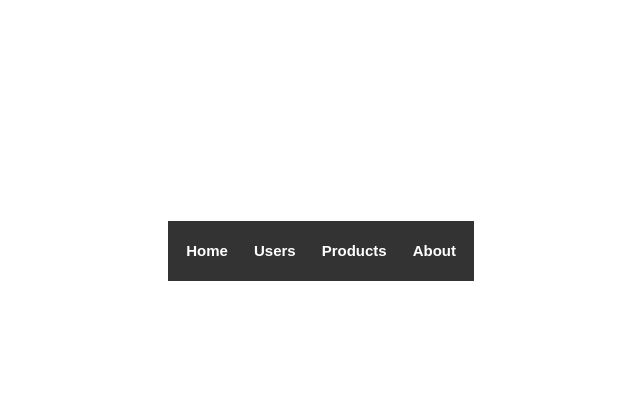
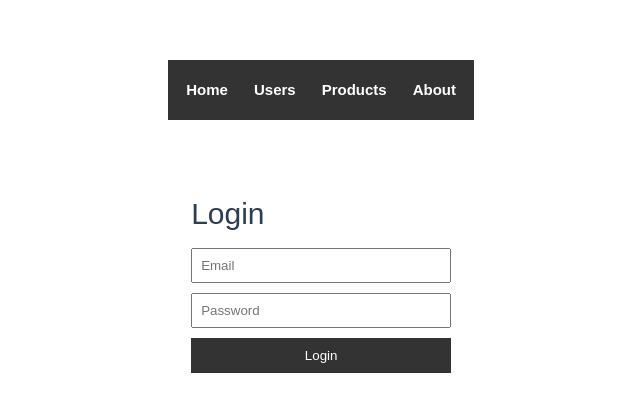
Before and after one commit to erenzirekbilek/Manufacturing-ERP-System, a Vue app in the folder frontend/: page /login in a window 1280 px wide. Shown: the part 149-560 px from the top of the page, without its empty margins (166-806 px from the left). Built offline with nearby package versions, Linux system fonts and the light colour scheme.

Commit message:
Add LoginView

```diff
--- a/frontend/src/router/index.js
+++ b/frontend/src/router/index.js
@@ -23,6 +23,11 @@ const router = createRouter({
       path: '/about',
       name: 'about',
       component: () => import('../views/AboutView.vue')
+    },
+    {
+      path: '/login',
+      name: 'login',
+      component: () => import('../views/LoginView.vue')
     }
   ]
 });
--- /dev/null
+++ b/frontend/src/views/LoginView.vue
@@ -0,0 +1,47 @@
+<template>
+  <div class="login">
+    <h1>Login</h1>
+    <form @submit.prevent="login">
+      <input v-model="email" type="email" placeholder="Email" required />
+      <input v-model="password" type="password" placeholder="Password" required />
+      <button type="submit">Login</button>
+    </form>
+  </div>
+</template>
+
+<script setup>
+import { ref } from 'vue';
+import { store } from '../stores/counter';
+import { useRouter } from 'vue-router';
+
+const email = ref('');
+const password = ref('');
+const router = useRouter();
+
+const login = () => {
+  store.login({ email: email.value });
+  router.push('/');
+};
+</script>
+
+<style scoped>
+.login {
+  max-width: 300px;
+  margin: 50px auto;
+  padding: 20px;
+}
+.login input {
+  display: block;
+  width: 100%;
+  margin: 10px 0;
+  padding: 8px;
+}
+.login button {
+  width: 100%;
+  padding: 10px;
+  background: #333;
+  color: white;
+  border: none;
+  cursor: pointer;
+}
+</style>
```
